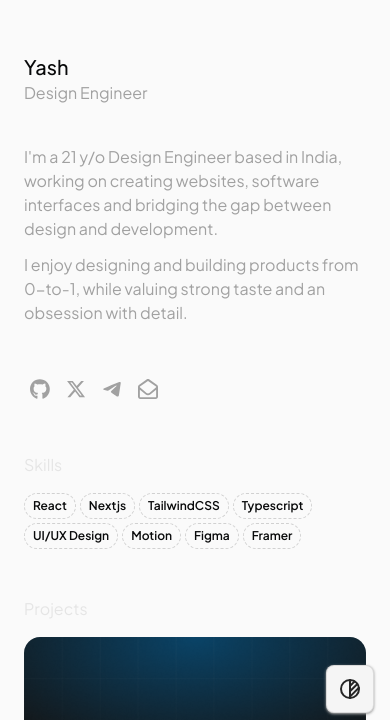
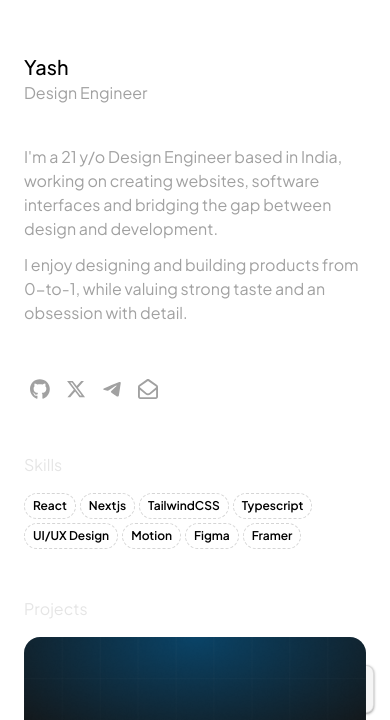
Before and after one commit to Yashx18/new-portfolio, a Next.js app: page / in a window 390 px wide. Shown: the part 115-835 px from the top of the page. Built offline with nearby package versions, Linux system fonts and the light colour scheme.

Commit message:
found theme toggle bug will fix it tomorrow

```diff
--- a/app/globals.css
+++ b/app/globals.css
@@ -14,14 +14,3 @@
   --color-background: var(--background);
   --color-foreground: var(--foreground);
 }
-
-.dark {
-  --background: #0a0a0a;
-  --foreground: #ededed;
-}
-
-body {
-  background: var(--background);
-  color: var(--foreground);
-  font-family: Arial, Helvetica, sans-serif;
-}
--- a/app/layout.tsx
+++ b/app/layout.tsx
@@ -1,16 +1,15 @@
 import type { Metadata } from 'next';
-import { Inter, Plus_Jakarta_Sans } from 'next/font/google';
+import { Inter, Plus_Jakarta_Sans, Geist } from 'next/font/google';
 import { ThemeProvider } from 'next-themes';
 import './globals.css';
 import { ModeToggle } from '@/components/mode-toggle';
-import { Geist } from 'next/font/google';
 
 const geist = Geist({
   variable: '--font-geist',
   subsets: ['latin'],
 });
 
-const plus_jakarta_sans = Plus_Jakarta_Sans({
+const plusJakarta = Plus_Jakarta_Sans({
   variable: '--font-plus-jakarta-sans',
   subsets: ['latin'],
 });
@@ -26,24 +25,17 @@ export const metadata: Metadata = {
   description: 'Portfolio of a Design Engineer who can design and develop websites.',
 };
 
-export default function RootLayout({
-  children,
-}: Readonly<{
-  children: React.ReactNode;
-}>) {
+export default function RootLayout({ children }: { children: React.ReactNode }) {
   return (
-    <html lang="en" suppressHydrationWarning>
-      <body
-        className={`${inter.variable} ${plus_jakarta_sans.variable} ${geist.variable} antialiased`}
-      >
-        <ThemeProvider
-          attribute="class"
-          defaultTheme="system"
-          enableSystem={true}
-          disableTransitionOnChange
-        >
+    <html
+      lang="en"
+      className={`${inter.variable} ${plusJakarta.variable} ${geist.variable}`}
+      suppressHydrationWarning
+    >
+      <body className=" antialiased">
+        <ThemeProvider attribute="class" defaultTheme="system" enableSystem>
+          <ModeToggle />
           {children}
-          <ModeToggle />
         </ThemeProvider>
       </body>
     </html>
--- a/app/page.tsx
+++ b/app/page.tsx
@@ -3,7 +3,7 @@ import { cn } from '@/lib/utils';
 
 export default function Home() {
   return (
-    <div className="font-plus-jakarta-sans min-h-screen w-full">
+    <div className="font-plus-jakarta-sans min-h-screen w-full bg-white dark:bg-black">
       <main
         className={cn(
           'relative mx-auto max-w-screen-sm pt-36 pb-12',
--- a/components/Portfolio.tsx
+++ b/components/Portfolio.tsx
@@ -95,7 +95,7 @@ const Projects = () => {
   return (
     <Section>
       <div className="text-neutral-200">Projects</div>
-      <div className="grid grid-cols-1 gap-4 lg:grid-cols-2 w-full">
+      <div className="grid w-full grid-cols-1 gap-4 lg:grid-cols-2">
         {projects.map((item, index) => (
           <a
             href={item.href}
@@ -200,7 +200,7 @@ const Designs = () => {
           ))}
         </div>
         <Link href="/designs">
-          <button className="dark:bg-background bg-foreground ring-bg-neutral-300 hover:ring-bg-neutral-400 absolute lg:bottom-9 bottom-22 left-1/2 -translate-x-1/2 cursor-pointer rounded-lg px-4 py-2 text-sm text-neutral-400 ring-[1.5px] transition-all duration-200 select-none hover:text-neutral-300 active:scale-98 dark:ring-neutral-700/40 dark:hover:ring-neutral-500 will-change-transform">
+          <button className="dark:bg-foreground bg-background absolute bottom-22 left-1/2 -translate-x-1/2 cursor-pointer rounded-lg px-4 py-2 text-sm text-neutral-400 ring-[1.5px] ring-neutral-300 transition-all duration-200 will-change-transform select-none hover:text-neutral-300 hover:ring-neutral-400 active:scale-98 lg:bottom-9 dark:ring-neutral-700/40 dark:hover:ring-neutral-500">
             View more
           </button>
         </Link>
```
Also changed, not shown: components/icons/Icons.tsx (+0 -17 lines).
